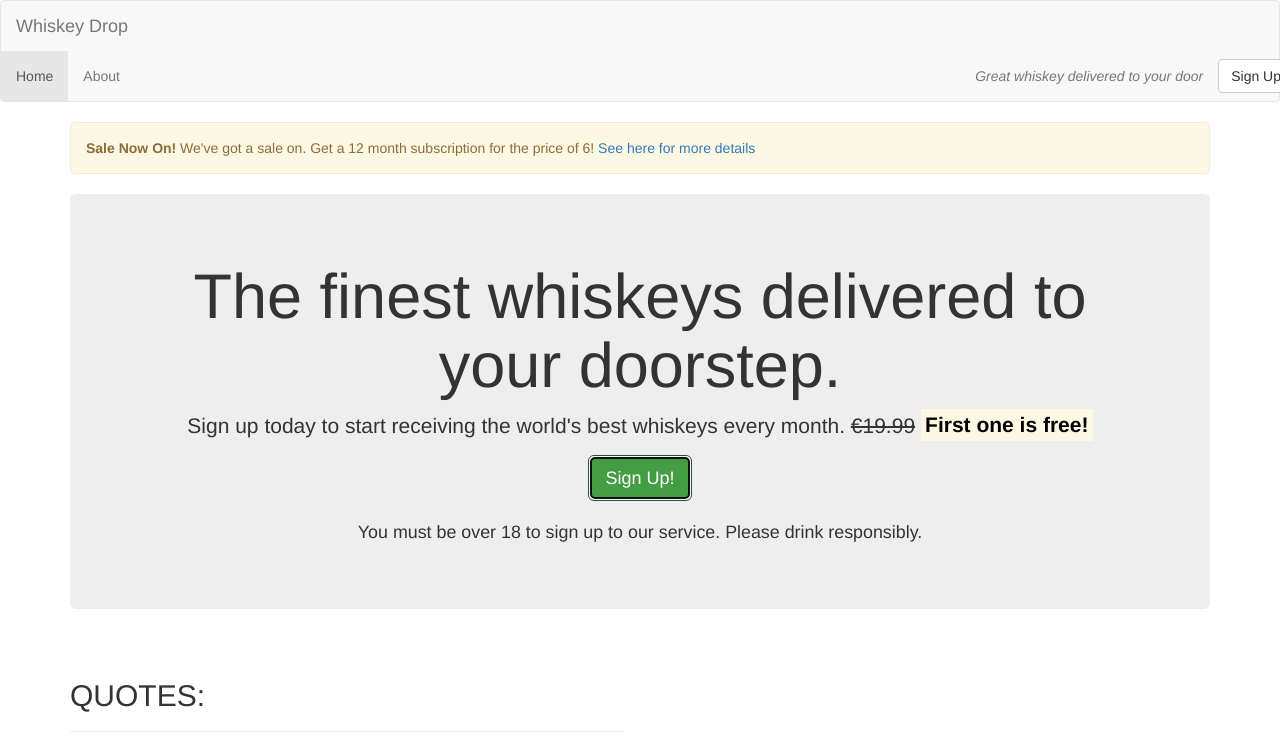
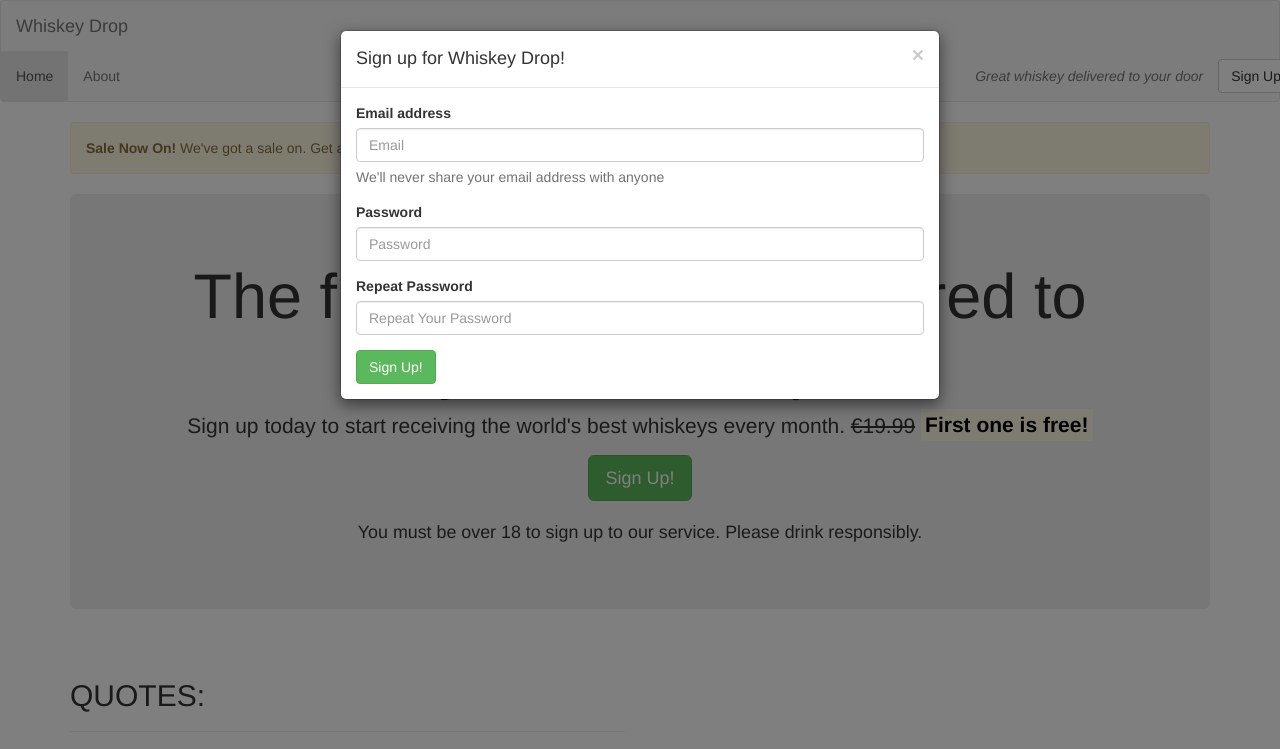
Before and after one commit to forbesfive/Bootstrap_Whiskey_Drop, a plain HTML site: page index.html in a window 1280 px wide. Both pictures are taken after a click on the button "Sign Up!". Shown: the top 749 px of the page. Drawn offline with nearby package versions, Linux system fonts and the light colour scheme.

Commit message:
javascript added

```diff
--- a/index.html
+++ b/index.html
@@ -32,7 +32,7 @@
     </nav>
 
     <article class="container">
-         <!--Alert-->
+        <!--Alert-->
         <div class="row hidden-xs">
             <div class="col-xs-12">
                 <div class="alert alert-warning">
@@ -47,7 +47,7 @@
                 <section class="callout jumbotron text-center">
                     <h1>The finest whiskeys delivered to your doorstep.</h1>
                     <p class="lead">Sign up today to start receiving the world's best whiskeys every month. <s class="hidden-xs">€19.99</s> <span class="visible-xs"><br></span> <strong><mark>First one is free!</mark></strong></p>
-                    <p><button class="btn btn-lg btn-success">Sign Up!</button></p>
+                    <p><button class="btn btn-lg btn-success" data-toggle="modal" data-target="#signUpModal">Sign Up!</button></p>
                     <p><small>You must be over 18 to sign up to our service. Please drink responsibly.</small></p>
                 </section>
             </div>
@@ -167,6 +167,38 @@
             </table>
             <!-- /.favorites -->
     </article>
+
+    <!-- Modal -->
+    <div class="modal fade" id="signUpModal" tabindex="-1" role="dialog" aria-labelledby="myModalLabel">
+        <div class="modal-dialog" role="document">
+            <div class="modal-content">
+                <div class="modal-header">
+                    <button type="button" class="close" data-dismiss="modal" aria-label="Close"><span aria-hidden="true">&times;</span></button>
+                    <h4 class="modal-title" id="myModalLabel">Sign up for Whiskey Drop!</h4>
+                </div>
+                <div class="modal-body">
+                    <form>
+                        <div class="form-group">
+                            <label for="email">Email address</label>
+                            <input type="email" class="form-control" id="email" placeholder="Email">
+                            <p class="help-block">We'll never share your email address with anyone</p>
+                        </div>
+                        <div class="form-group">
+                            <label for="password">Password</label>
+                            <input type="password" class="form-control" id="password" placeholder="Password">
+                        </div>
+                       <div class="form-group">
+                            <label for="passwordRepeat">Repeat Password</label>
+                            <input type="password" class="form-control" id="passwordRepeat" placeholder="Repeat Your Password">
+                        </div>
+                        <button type="submit" class="btn btn-success">Sign Up!</button>
+                    </form>
+                </div>
+            </div>
+        </div>
+    </div>
+    <script src="https://code.jquery.com/jquery-3.3.1.min.js" integrity="sha256-FgpCb/KJQlLNfOu91ta32o/NMZxltwRo8QtmkMRdAu8=" crossorigin="anonymous"></script>
+    <script src="https://maxcdn.bootstrapcdn.com/bootstrap/3.3.7/js/bootstrap.min.js" integrity="sha384-Tc5IQib027qvyjSMfHjOMaLkfuWVxZxUPnCJA7l2mCWNIpG9mGCD8wGNIcPD7Txa" crossorigin="anonymous"></script>
 </body>
 
 </html>
```
